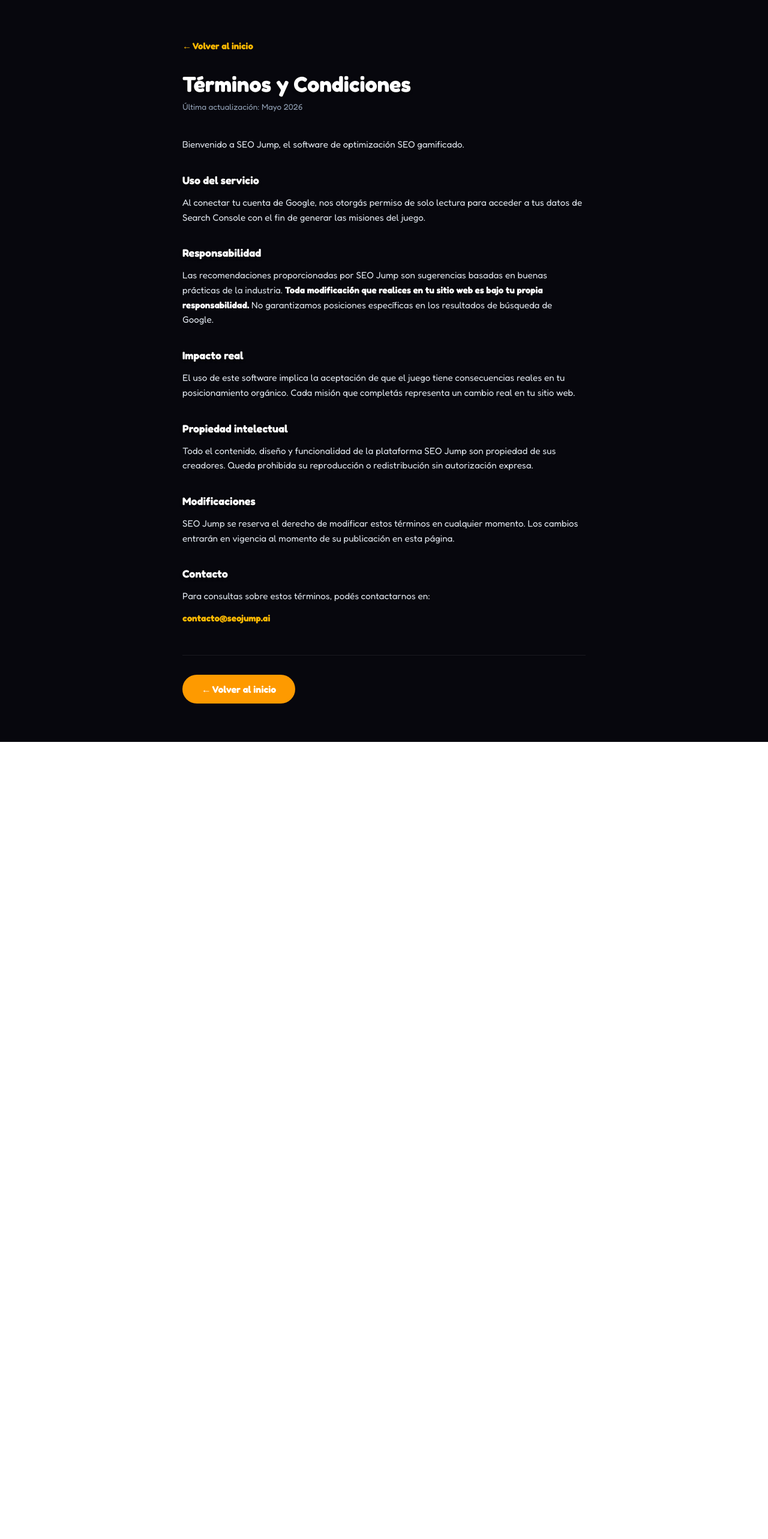
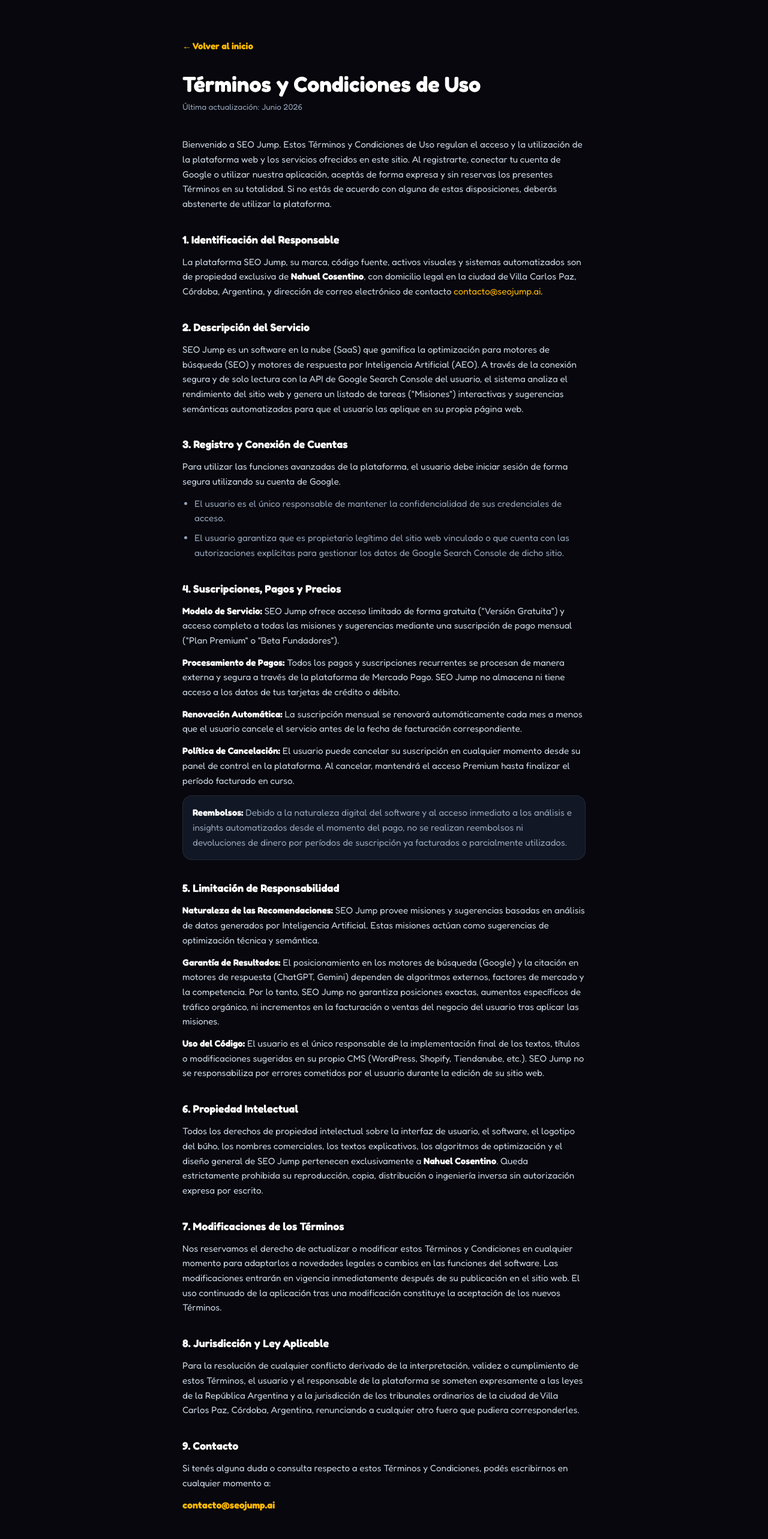
Before and after one commit to jonasnahuel-SEOJUMP/SeoJump, a Next.js app: page /terminos in a window 1280 px wide. Shown: the top 2566 px of the page at 60% size. Before the commit the page ends 1237 px from the top, so only its background shows below. Built offline with nearby package versions, Linux system fonts and the light colour scheme.

Commit message:
content: add definitive terms of service and update privacy policy

```diff
--- a/src/app/terminos/page.js
+++ b/src/app/terminos/page.js
@@ -2,7 +2,7 @@ import Link from "next/link";
 
 export const metadata = {
   title: "Términos y Condiciones — SEO Jump",
-  description: "Términos y condiciones del servicio de SEO Jump.",
+  description: "Términos y condiciones de uso de la plataforma SEO Jump. Información legal sobre suscripciones, responsabilidad y propiedad intelectual.",
 };
 
 export default function TerminosPage() {
@@ -13,41 +13,70 @@ export default function TerminosPage() {
           ← Volver al inicio
         </Link>
 
-        <h1 className="text-4xl font-black text-white mb-2">Términos y Condiciones</h1>
-        <p className="text-xs text-slate-500 mb-10">Última actualización: Mayo 2026</p>
+        <h1 className="text-4xl font-black text-white mb-2">Términos y Condiciones de Uso</h1>
+        <p className="text-xs text-slate-500 mb-10">Última actualización: Junio 2026</p>
 
-        <div className="space-y-8 text-sm leading-relaxed">
-          <p>Bienvenido a SEO Jump, el software de optimización SEO gamificado.</p>
+        <div className="space-y-8 text-sm leading-relaxed text-slate-300">
+          <p>Bienvenido a SEO Jump. Estos Términos y Condiciones de Uso regulan el acceso y la utilización de la plataforma web y los servicios ofrecidos en este sitio. Al registrarte, conectar tu cuenta de Google o utilizar nuestra aplicación, aceptás de forma expresa y sin reservas los presentes Términos en su totalidad. Si no estás de acuerdo con alguna de estas disposiciones, deberás abstenerte de utilizar la plataforma.</p>
 
           <div className="space-y-3">
-            <h2 className="text-white font-black text-lg">Uso del servicio</h2>
-            <p>Al conectar tu cuenta de Google, nos otorgás permiso de solo lectura para acceder a tus datos de Search Console con el fin de generar las misiones del juego.</p>
+            <h2 className="text-white font-black text-lg">1. Identificación del Responsable</h2>
+            <p>La plataforma SEO Jump, su marca, código fuente, activos visuales y sistemas automatizados son de propiedad exclusiva de <strong className="text-white">Nahuel Cosentino</strong>, con domicilio legal en la ciudad de Villa Carlos Paz, Córdoba, Argentina, y dirección de correo electrónico de contacto <span className="text-amber-400">contacto@seojump.ai</span>.</p>
           </div>
 
           <div className="space-y-3">
-            <h2 className="text-white font-black text-lg">Responsabilidad</h2>
-            <p>Las recomendaciones proporcionadas por SEO Jump son sugerencias basadas en buenas prácticas de la industria. <strong className="text-white">Toda modificación que realices en tu sitio web es bajo tu propia responsabilidad.</strong> No garantizamos posiciones específicas en los resultados de búsqueda de Google.</p>
+            <h2 className="text-white font-black text-lg">2. Descripción del Servicio</h2>
+            <p>SEO Jump es un software en la nube (SaaS) que gamifica la optimización para motores de búsqueda (SEO) y motores de respuesta por Inteligencia Artificial (AEO). A través de la conexión segura y de solo lectura con la API de Google Search Console del usuario, el sistema analiza el rendimiento del sitio web y genera un listado de tareas ("Misiones") interactivas y sugerencias semánticas automatizadas para que el usuario las aplique en su propia página web.</p>
           </div>
 
           <div className="space-y-3">
-            <h2 className="text-white font-black text-lg">Impacto real</h2>
-            <p>El uso de este software implica la aceptación de que el juego tiene consecuencias reales en tu posicionamiento orgánico. Cada misión que completás representa un cambio real en tu sitio web.</p>
+            <h2 className="text-white font-black text-lg">3. Registro y Conexión de Cuentas</h2>
+            <p>Para utilizar las funciones avanzadas de la plataforma, el usuario debe iniciar sesión de forma segura utilizando su cuenta de Google.</p>
+            <ul className="list-disc pl-5 space-y-2 text-slate-400">
+              <li>El usuario es el único responsable de mantener la confidencialidad de sus credenciales de acceso.</li>
+              <li>El usuario garantiza que es propietario legítimo del sitio web vinculado o que cuenta con las autorizaciones explícitas para gestionar los datos de Google Search Console de dicho sitio.</li>
+            </ul>
           </div>
 
           <div className="space-y-3">
-            <h2 className="text-white font-black text-lg">Propiedad intelectual</h2>
-            <p>Todo el contenido, diseño y funcionalidad de la plataforma SEO Jump son propiedad de sus creadores. Queda prohibida su reproducción o redistribución sin autorización expresa.</p>
+            <h2 className="text-white font-black text-lg">4. Suscripciones, Pagos y Precios</h2>
+            <div className="space-y-3">
+              <p><strong className="text-white">Modelo de Servicio:</strong> SEO Jump ofrece acceso limitado de forma gratuita ("Versión Gratuita") y acceso completo a todas las misiones y sugerencias mediante una suscripción de pago mensual ("Plan Premium" o "Beta Fundadores").</p>
+              <p><strong className="text-white">Procesamiento de Pagos:</strong> Todos los pagos y suscripciones recurrentes se procesan de manera externa y segura a través de la plataforma de Mercado Pago. SEO Jump no almacena ni tiene acceso a los datos de tus tarjetas de crédito o débito.</p>
+              <p><strong className="text-white">Renovación Automática:</strong> La suscripción mensual se renovará automáticamente cada mes a menos que el usuario cancele el servicio antes de la fecha de facturación correspondiente.</p>
+              <p><strong className="text-white">Política de Cancelación:</strong> El usuario puede cancelar su suscripción en cualquier momento desde su panel de control en la plataforma. Al cancelar, mantendrá el acceso Premium hasta finalizar el período facturado en curso.</p>
+              <p className="text-slate-400 bg-slate-800/50 border border-slate-700 rounded-xl p-4"><strong className="text-white">Reembolsos:</strong> Debido a la naturaleza digital del software y al acceso inmediato a los análisis e insights automatizados desde el momento del pago, no se realizan reembolsos ni devoluciones de dinero por períodos de suscripción ya facturados o parcialmente utilizados.</p>
+            </div>
           </div>
 
           <div className="space-y-3">
-            <h2 className="text-white font-black text-lg">Modificaciones</h2>
-            <p>SEO Jump se reserva el derecho de modificar estos términos en cualquier momento. Los cambios entrarán en vigencia al momento de su publicación en esta página.</p>
+            <h2 className="text-white font-black text-lg">5. Limitación de Responsabilidad</h2>
+            <div className="space-y-3">
+              <p><strong className="text-white">Naturaleza de las Recomendaciones:</strong> SEO Jump provee misiones y sugerencias basadas en análisis de datos generados por Inteligencia Artificial. Estas misiones actúan como sugerencias de optimización técnica y semántica.</p>
+              <p><strong className="text-white">Garantía de Resultados:</strong> El posicionamiento en los motores de búsqueda (Google) y la citación en motores de respuesta (ChatGPT, Gemini) dependen de algoritmos externos, factores de mercado y la competencia. Por lo tanto, SEO Jump no garantiza posiciones exactas, aumentos específicos de tráfico orgánico, ni incrementos en la facturación o ventas del negocio del usuario tras aplicar las misiones.</p>
+              <p><strong className="text-white">Uso del Código:</strong> El usuario es el único responsable de la implementación final de los textos, títulos o modificaciones sugeridas en su propio CMS (WordPress, Shopify, Tiendanube, etc.). SEO Jump no se responsabiliza por errores cometidos por el usuario durante la edición de su sitio web.</p>
+            </div>
           </div>
 
           <div className="space-y-3">
-            <h2 className="text-white font-black text-lg">Contacto</h2>
-            <p>Para consultas sobre estos términos, podés contactarnos en:</p>
-            <p className="text-amber-400 font-bold">contacto@seojump.ai</p>
+            <h2 className="text-white font-black text-lg">6. Propiedad Intelectual</h2>
+            <p>Todos los derechos de propiedad intelectual sobre la interfaz de usuario, el software, el logotipo del búho, los nombres comerciales, los textos explicativos, los algoritmos de optimización y el diseño general de SEO Jump pertenecen exclusivamente a <strong className="text-white">Nahuel Cosentino</strong>. Queda estrictamente prohibida su reproducción, copia, distribución o ingeniería inversa sin autorización expresa por escrito.</p>
+          </div>
+
+          <div className="space-y-3">
+            <h2 className="text-white font-black text-lg">7. Modificaciones de los Términos</h2>
+            <p>Nos reservamos el derecho de actualizar o modificar estos Términos y Condiciones en cualquier momento para adaptarlos a novedades legales o cambios en las funciones del software. Las modificaciones entrarán en vigencia inmediatamente después de su publicación en el sitio web. El uso continuado de la aplicación tras una modificación constituye la aceptación de los nuevos Términos.</p>
+          </div>
+
+          <div className="space-y-3">
+            <h2 className="text-white font-black text-lg">8. Jurisdicción y Ley Aplicable</h2>
+            <p>Para la resolución de cualquier conflicto derivado de la interpretación, validez o cumplimiento de estos Términos, el usuario y el responsable de la plataforma se someten expresamente a las leyes de la República Argentina y a la jurisdicción de los tribunales ordinarios de la ciudad de Villa Carlos Paz, Córdoba, Argentina, renunciando a cualquier otro fuero que pudiera corresponderles.</p>
+          </div>
+
+          <div className="space-y-3">
+            <h2 className="text-white font-black text-lg">9. Contacto</h2>
+            <p>Si tenés alguna duda o consulta respecto a estos Términos y Condiciones, podés escribirnos en cualquier momento a:</p>
+            <p className="text-amber-400 font-bold text-base">contacto@seojump.ai</p>
           </div>
         </div>
 
```
